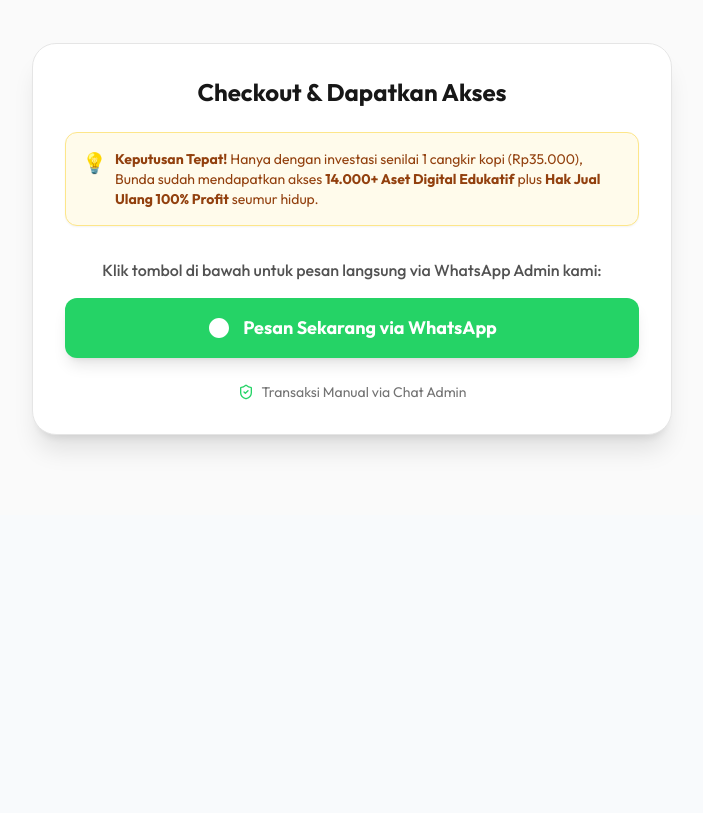
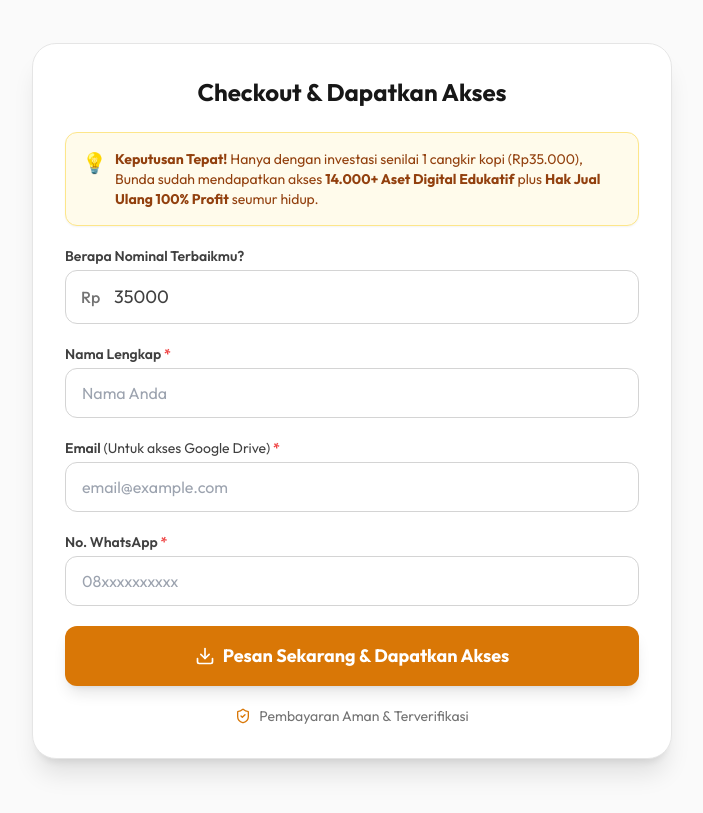
Before and after one commit to muhik/LPSoonIslam, a Next.js app: page / in a window 1280 px wide. Shown: the part 2700-3513 px from the top of the page, without its empty margins (288-991 px from the left). Before the commit the page ends 3215 px from the top, so only its background shows below. Built offline with nearby package versions, Linux system fonts and the light colour scheme; no server answers; the database is empty.

Commit message:
fix(checkout): revert whatsapp bypass and restore automated mayar checkout form with trust banner

```diff
--- a/src/components/CheckoutForm.tsx
+++ b/src/components/CheckoutForm.tsx
@@ -71,7 +71,7 @@
     };
 
     return (
-        <div className="space-y-6">
+        <form className="space-y-5" onSubmit={handleSubmit}>
             {/* Trust / Value Proposition Banner */}
             <div className="bg-amber-50 border border-amber-200 rounded-xl p-4 text-sm text-amber-800 shadow-sm">
                 <p className="flex items-start gap-2">
@@ -81,31 +81,78 @@
                     </span>
                 </p>
             </div>
+            {/* Price Input */}
+            <div>
+                <label className="block text-sm font-semibold text-neutral-700 mb-1">Berapa Nominal Terbaikmu?</label>
+                <div className="relative">
+                    <span className="absolute left-4 top-1/2 -translate-y-1/2 font-medium text-neutral-500">Rp</span>
+                    <input
+                        type="number"
+                        name="amount"
+                        value={amount}
+                        onChange={(e) => setAmount(e.target.value)}
+                        className="w-full pl-12 pr-4 py-3 rounded-xl border border-neutral-300 focus:ring-2 focus:ring-premium-500 focus:border-premium-500 text-lg outline-none transition-shadow font-normal text-neutral-700"
+                        required
+                        min="35000"
+                    />
+                </div>
+            </div>
 
-            <div className="text-center pt-2">
-                <p className="text-neutral-600 mb-4 font-medium">Klik tombol di bawah untuk pesan langsung via WhatsApp Admin kami:</p>
-                <a
-                    href="https://wa.me/6289666639360?text=Halo%20Kak%20Azlan,%20saya%20Fix%20mau%20Pesan%20Bundle%2014.000%20Worksheet%20PLR-nya%20seharga%20Rp35.000.%20Boleh%20minta%20nomor%20rekeningnya?"
-                    target="_blank"
-                    rel="noopener noreferrer"
-                    onClick={() => {
-                        if (typeof window !== 'undefined' && window.fbq) {
-                            window.fbq('track', 'InitiateCheckout', { currency: 'IDR', value: 35000 });
-                        }
-                    }}
-                    className="w-full bg-[#25D366] hover:bg-[#128C7E] text-white font-bold text-lg py-4 px-6 rounded-xl shadow-lg hover:shadow-xl transition-all flex items-center justify-center gap-3"
+            {/* Buyer Info */}
+            <div>
+                <label className="block text-sm font-semibold text-neutral-700 mb-1">Nama Lengkap <span className="text-red-500">*</span></label>
+                <input
+                    type="text"
+                    name="name"
+                    value={name}
+                    onChange={(e) => setName(e.target.value)}
+                    placeholder="Nama Anda"
+                    className="w-full px-4 py-3 rounded-xl border border-neutral-300 focus:ring-2 focus:ring-premium-500 focus:border-premium-500 outline-none transition-shadow"
+                    required
+                />
+            </div>
+
+            <div>
+                <label className="block text-sm font-semibold text-neutral-700 mb-1">Email <span className="font-normal">(Untuk akses Google Drive)</span> <span className="text-red-500">*</span></label>
+                <input
+                    type="email"
+                    name="email"
+                    value={email}
+                    onChange={(e) => setEmail(e.target.value)}
+                    placeholder="email@example.com"
+                    className="w-full px-4 py-3 rounded-xl border border-neutral-300 focus:ring-2 focus:ring-premium-500 focus:border-premium-500 outline-none transition-shadow"
+                    required
+                />
+            </div>
+
+            <div>
+                <label className="block text-sm font-semibold text-neutral-700 mb-1">No. WhatsApp <span className="text-red-500">*</span></label>
+                <input
+                    type="tel"
+                    name="phone"
+                    value={phone}
+                    onChange={(e) => setPhone(e.target.value)}
+                    placeholder="08xxxxxxxxxx"
+                    className="w-full px-4 py-3 rounded-xl border border-neutral-300 focus:ring-2 focus:ring-premium-500 focus:border-premium-500 outline-none transition-shadow"
+                    required
+                />
+            </div>
+
+            <div className="flex flex-col sm:flex-row gap-3 mt-4">
+                <button
+                    type="submit"
+                    disabled={loading}
+                    className="w-full bg-premium-600 hover:bg-premium-700 text-white font-bold text-lg py-4 rounded-xl shadow-lg hover:shadow-xl transition-all flex items-center justify-center gap-2 disabled:opacity-50"
                 >
-                    <svg className="w-6 h-6" viewBox="0 0 24 24" fill="currentColor">
-                        <path d="M12.031 6.172c-3.181 0-5.767 2.586-5.768 5.766-.001 1.298.38 2.27 1.019 3.287l-.582 2.128 2.182-.573c.978.58 1.911.928 3.145.929 3.178 0 5.767-2.587 5.768-5.766.001-3.187-2.575-5.77-5.764-5.771zm3.392 8.244c-.144.405-.837.774-1.17.824-.299.045-.677.063-1.092-.069-.252-.08-.575-.187-.988-.365-1.739-.751-2.874-2.502-2.961-2.617-.087-.116-.708-.94-.708-1.793s.448-1.273.607-1.446c.159-.173.346-.217.462-.217l.332.006c.106.005.249-.04.39.298.144.347.491 1.2.534 1.287.043.087.072.188.014.304-.058.116-.087.188-.173.289l-.26.304c-.087.086-.177.18-.076.354.101.174.449.741.964 1.201.662.591 1.221.774 1.394.86s.274.072.376-.043c.101-.116.433-.506.549-.68.116-.173.231-.145.39-.087s1.011.477 1.184.564.289.13.332.202c.045.072.045.419-.1.824zM12 2C6.477 2 2 6.477 2 12s4.477 10 10 10 10-4.477 10-10S17.523 2 12 2z" />
-                    </svg>
-                    Pesan Sekarang via WhatsApp
-                </a>
+                    <Download className="w-5 h-5" />
+                    {loading ? "Memproses..." : "Pesan Sekarang & Dapatkan Akses"}
+                </button>
             </div>
 
             <div className="flex items-center justify-center gap-2 text-sm text-neutral-500 mt-4">
-                <ShieldCheck className="w-4 h-4 text-[#25D366]" />
-                <span>Transaksi Manual via Chat Admin</span>
+                <ShieldCheck className="w-4 h-4 text-premium-600" />
+                <span>Pembayaran Aman &amp; Terverifikasi</span>
             </div>
-        </div>
+        </form>
     );
 }
```
